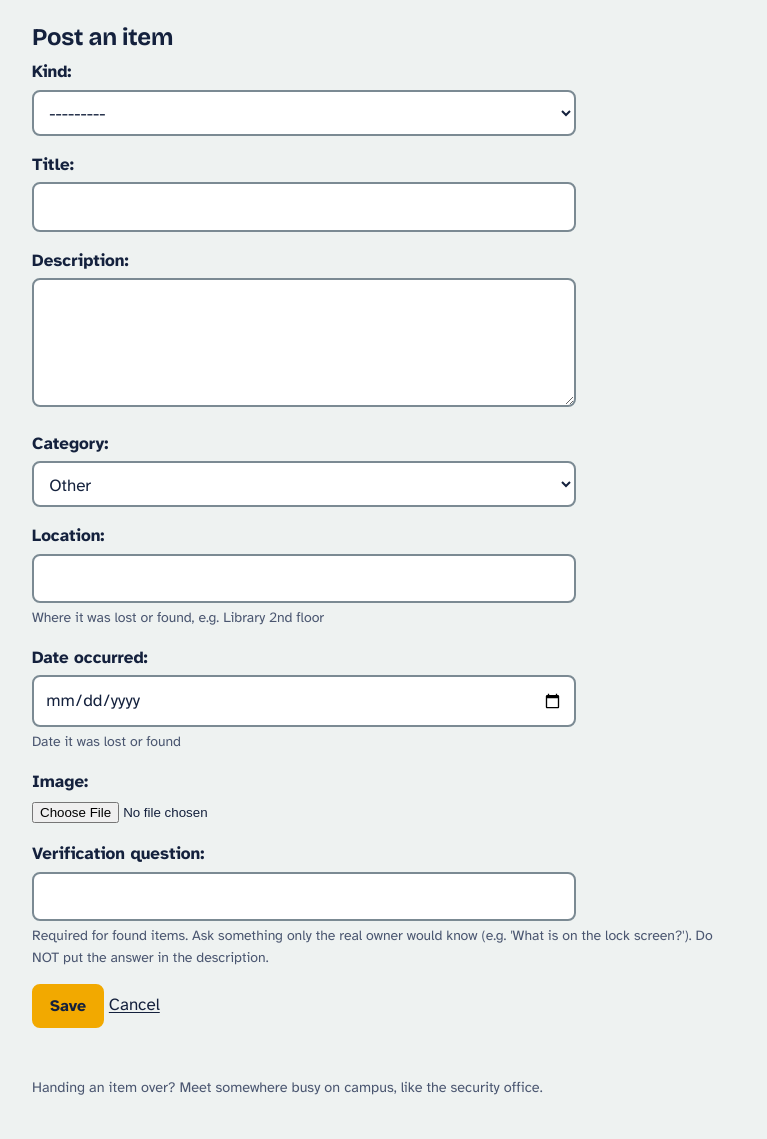
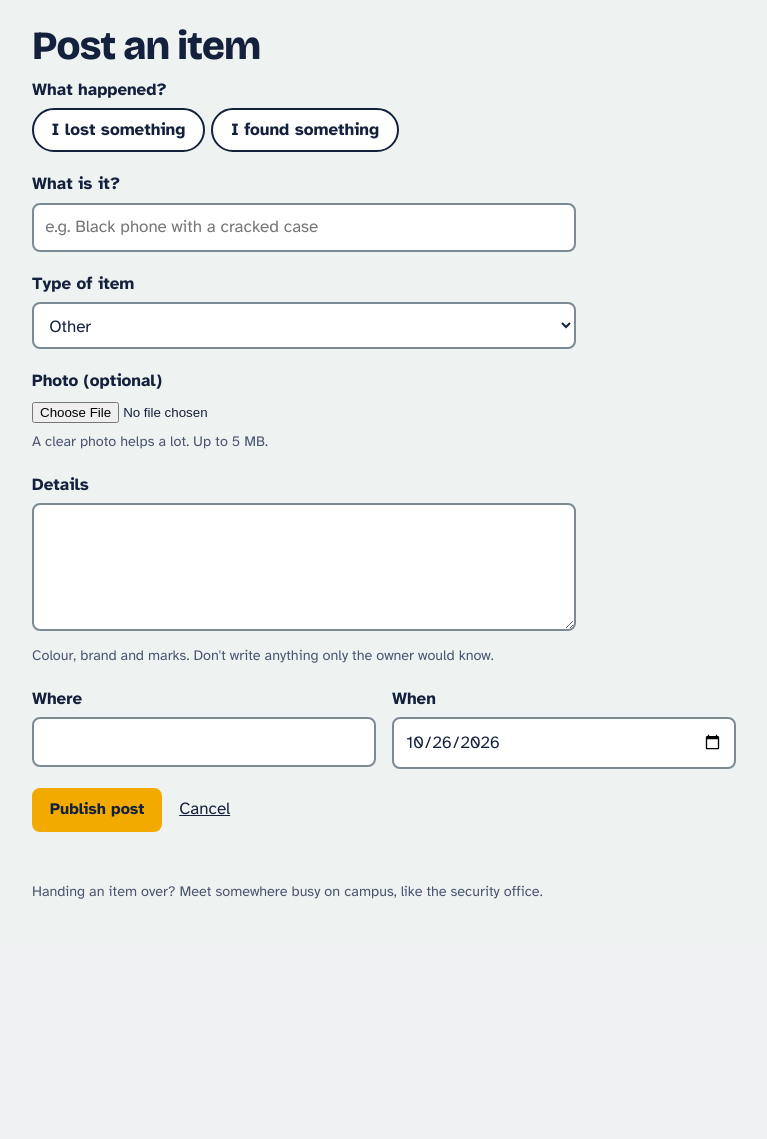
Before and after one commit to ogutu21/campus_lostfound, a Django app: page /new/ in a window 1280 px wide. Shown: the part 66-1205 px from the top of the page, without its empty margins (256-1023 px from the left). After the commit the page ends 965 px from the top, so only its background shows below. Run offline with Django 5.2, Linux system fonts and the light colour scheme; a user stored in the database is signed in; tables that the repository leaves empty hold one stand-in row (values such as "Sample post").

Commit message:
Faster post form: smart defaults, preview, place suggestions

```diff
--- a/items/forms.py
+++ b/items/forms.py
@@ -1,4 +1,5 @@
 from django import forms
+from django.utils import timezone
 
 from .models import Claim, Comment, Item, Message, Report
 
@@ -11,9 +12,28 @@ class ItemForm(forms.ModelForm):
         fields = ["kind", "title", "description", "category",
                   "location", "date_occurred", "image", "verification_question"]
         widgets = {
+            "kind": forms.RadioSelect,
+            "title": forms.TextInput(attrs={"placeholder": "e.g. Black phone with a cracked case"}),
             "date_occurred": forms.DateInput(attrs={"type": "date"}),
             "description": forms.Textarea(attrs={"rows": 4}),
+            "image": forms.ClearableFileInput(attrs={"accept": "image/*"}),
+            "location": forms.TextInput(attrs={"list": "places", "autocomplete": "off"}),
         }
+
+    def __init__(self, *args, **kwargs):
+        super().__init__(*args, **kwargs)
+        today = timezone.localdate()
+        # The date picker won't let people choose a day in the future.
+        self.fields["date_occurred"].widget.attrs["max"] = today.isoformat()
+        # New posts start with today's date filled in.
+        if not self.instance.pk:
+            self.fields["date_occurred"].initial = today
+
+    def clean_date_occurred(self):
+        date = self.cleaned_data["date_occurred"]
+        if date > timezone.localdate():
+            raise forms.ValidationError("The date can't be in the future.")
+        return date
 
     def clean_image(self):
         image = self.cleaned_data.get("image")
--- a/items/templates/items/item_form.html
+++ b/items/templates/items/item_form.html
@@ -3,11 +3,128 @@
 {% block title %}{{ heading }}{% endblock %}
 
 {% block content %}
-<h2>{{ heading }}</h2>
-<form method="post" enctype="multipart/form-data">
+<style>
+  .field { margin-bottom: 1.2rem; }
+  .field > label, .field > .lbl { display: block; margin-bottom: .3rem; font-weight: 700; }
+  .hint { margin: .3rem 0 0; color: var(--ink-soft); font-size: .9rem; }
+  #preview img { display: block; max-width: 100%; max-height: 14rem; margin-top: .6rem;
+                 border-radius: 8px; }
+  #preview:empty { display: none; }
+  .two { display: grid; grid-template-columns: 1fr; gap: 0 1rem; }
+  @media (min-width: 36rem) { .two { grid-template-columns: 1fr 1fr; } }
+</style>
+
+<h1>{{ heading }}</h1>
+
+<form method="post" enctype="multipart/form-data" id="postform">
   {% csrf_token %}
-  {{ form.as_p }}
-  <button type="submit">Save</button>
-  <a href="{% url 'items:list' %}">Cancel</a>
+  {{ form.non_field_errors }}
+
+  <div class="field">
+    <div class="lbl" id="kind-label">What happened?</div>
+    <div class="pills" role="radiogroup" aria-labelledby="kind-label">
+      {% for radio in form.kind %}{% if radio.data.value %}
+        <label>
+          <input type="radio" name="{{ radio.data.name }}" value="{{ radio.data.value }}"
+                 {% if radio.data.selected %}checked{% endif %} required>
+          <span>{% if radio.data.value == "LOST" %}I lost something{% else %}I found something{% endif %}</span>
+        </label>
+      {% endif %}{% endfor %}
+    </div>
+    {{ form.kind.errors }}
+  </div>
+
+  <div class="field">
+    <label for="{{ form.title.id_for_label }}">What is it?</label>
+    {{ form.title }}
+    {{ form.title.errors }}
+  </div>
+
+  <div class="field">
+    <label for="{{ form.category.id_for_label }}">Type of item</label>
+    {{ form.category }}
+    {{ form.category.errors }}
+  </div>
+
+  <div class="field">
+    <label for="{{ form.image.id_for_label }}">Photo (optional)</label>
+    {{ form.image }}
+    <div id="preview" aria-live="polite"></div>
+    <p class="hint">A clear photo helps a lot. Up to 5 MB.</p>
+    {{ form.image.errors }}
+  </div>
+
+  <div class="field">
+    <label for="{{ form.description.id_for_label }}">Details</label>
+    {{ form.description }}
+    <p class="hint">Colour, brand and marks. Don't write anything only the owner would know.</p>
+    {{ form.description.errors }}
+  </div>
+
+  <div class="two">
+    <div class="field">
+      <label for="{{ form.location.id_for_label }}">Where</label>
+      {{ form.location }}
+      <datalist id="places">
+        {% for p in place_suggestions %}<option value="{{ p }}">{% endfor %}
+      </datalist>
+      {{ form.location.errors }}
+    </div>
+    <div class="field">
+      <label for="{{ form.date_occurred.id_for_label }}">When</label>
+      {{ form.date_occurred }}
+      {{ form.date_occurred.errors }}
+    </div>
+  </div>
+
+  <div class="field" id="vq-wrap">
+    <label for="{{ form.verification_question.id_for_label }}">Verification question</label>
+    {{ form.verification_question }}
+    <p class="hint">Ask something only the real owner could answer, like what's on the lock screen. Only you will see it, and people must answer it before you decide on their claim.</p>
+    {{ form.verification_question.errors }}
+  </div>
+
+  <button type="submit">{{ submit_label }}</button>
+  <a href="{% url 'items:list' %}" style="margin-left:.75rem">Cancel</a>
 </form>
+
+<script>
+(function () {
+  var form = document.getElementById('postform');
+  var wrap = document.getElementById('vq-wrap');
+  var question = document.getElementById('{{ form.verification_question.id_for_label }}');
+  var file = document.getElementById('{{ form.image.id_for_label }}');
+  var preview = document.getElementById('preview');
+
+  // The verification question only matters for found items.
+  function sync() {
+    var chosen = form.querySelector('input[name="kind"]:checked');
+    var found = !!chosen && chosen.value === 'FOUND';
+    wrap.hidden = !found;
+    question.required = found;
+  }
+  form.addEventListener('change', function (e) {
+    if (e.target.name === 'kind') sync();
+  });
+  sync();
+
+  // Show the chosen photo straight away, and catch files that are too big.
+  if (file) {
+    file.addEventListener('change', function () {
+      var f = file.files[0];
+      preview.textContent = '';
+      if (!f) return;
+      if (f.size > 5 * 1024 * 1024) {
+        preview.textContent = 'That photo is over 5 MB. Please pick a smaller one.';
+        file.value = '';
+        return;
+      }
+      var img = document.createElement('img');
+      img.alt = 'Preview of the chosen photo';
+      img.src = URL.createObjectURL(f);
+      preview.appendChild(img);
+    });
+  }
+})();
+</script>
 {% endblock %}
--- a/items/templates/items/item_list.html
+++ b/items/templates/items/item_list.html
@@ -7,7 +7,10 @@
       <h1>Lost something? Found something?</h1>
       <p>Search the board. If you have something to report, post it so its owner can find it.</p>
       {% if user.is_authenticated %}
-        <a class="btn btn-ink" href="{% url 'items:create' %}">Post an item</a>
+        <div style="display:flex;flex-wrap:wrap;gap:.6rem">
+          <a class="btn btn-ink" href="{% url 'items:create' %}?kind=LOST">I lost something</a>
+          <a class="btn" href="{% url 'items:create' %}?kind=FOUND">I found something</a>
+        </div>
       {% else %}
         <a class="btn btn-ink" href="{% url 'accounts:login' %}?next={% url 'items:create' %}">Log in to post</a>
       {% endif %}
--- a/items/views.py
+++ b/items/views.py
@@ -9,6 +9,16 @@ from django.views.decorators.http import require_POST
 
 from .forms import ClaimForm, CommentForm, ItemForm, MessageForm, ReportForm
 from .models import Claim, Comment, Item, Message, Report, Thread
+
+
+def _place_suggestions():
+    """The ten most-used locations, offered as suggestions in the post form."""
+    rows = (
+        Item.objects.values("location")
+        .annotate(n=Count("id"))
+        .order_by("-n", "location")[:10]
+    )
+    return [r["location"] for r in rows]
 
 
 def item_list(request):
@@ -89,11 +99,29 @@ def item_create(request):
             item = form.save(commit=False)
             item.poster = request.user
             item.save()
-            messages.success(request, "Your post has been published.")
+            if item.kind == Item.Kind.FOUND:
+                messages.success(
+                    request,
+                    f"Posted as No. {item.pk}. When someone claims it, you'll see it under Claims.",
+                )
+            else:
+                messages.success(
+                    request,
+                    f"Posted as No. {item.pk}. If someone finds it, they'll message you.",
+                )
             return redirect("items:detail", pk=item.pk)
     else:
-        form = ItemForm()
-    return render(request, "items/item_form.html", {"form": form, "heading": "Post an item"})
+        # The home page buttons send ?kind=LOST or ?kind=FOUND.
+        kind = request.GET.get("kind", "")
+        initial = {"kind": kind} if kind in Item.Kind.values else None
+        form = ItemForm(initial=initial)
+
+    return render(request, "items/item_form.html", {
+        "form": form,
+        "heading": "Post an item",
+        "submit_label": "Publish post",
+        "place_suggestions": _place_suggestions(),
+    })
 
 
 @login_required
@@ -105,11 +133,16 @@ def item_edit(request, pk):
         form = ItemForm(request.POST, request.FILES, instance=item)
         if form.is_valid():
             form.save()
-            messages.success(request, "Post updated.")
+            messages.success(request, "Changes saved.")
             return redirect("items:detail", pk=item.pk)
     else:
         form = ItemForm(instance=item)
-    return render(request, "items/item_form.html", {"form": form, "heading": "Edit post"})
+    return render(request, "items/item_form.html", {
+        "form": form,
+        "heading": "Edit post",
+        "submit_label": "Save changes",
+        "place_suggestions": _place_suggestions(),
+    })
 
 
 @login_required
```
